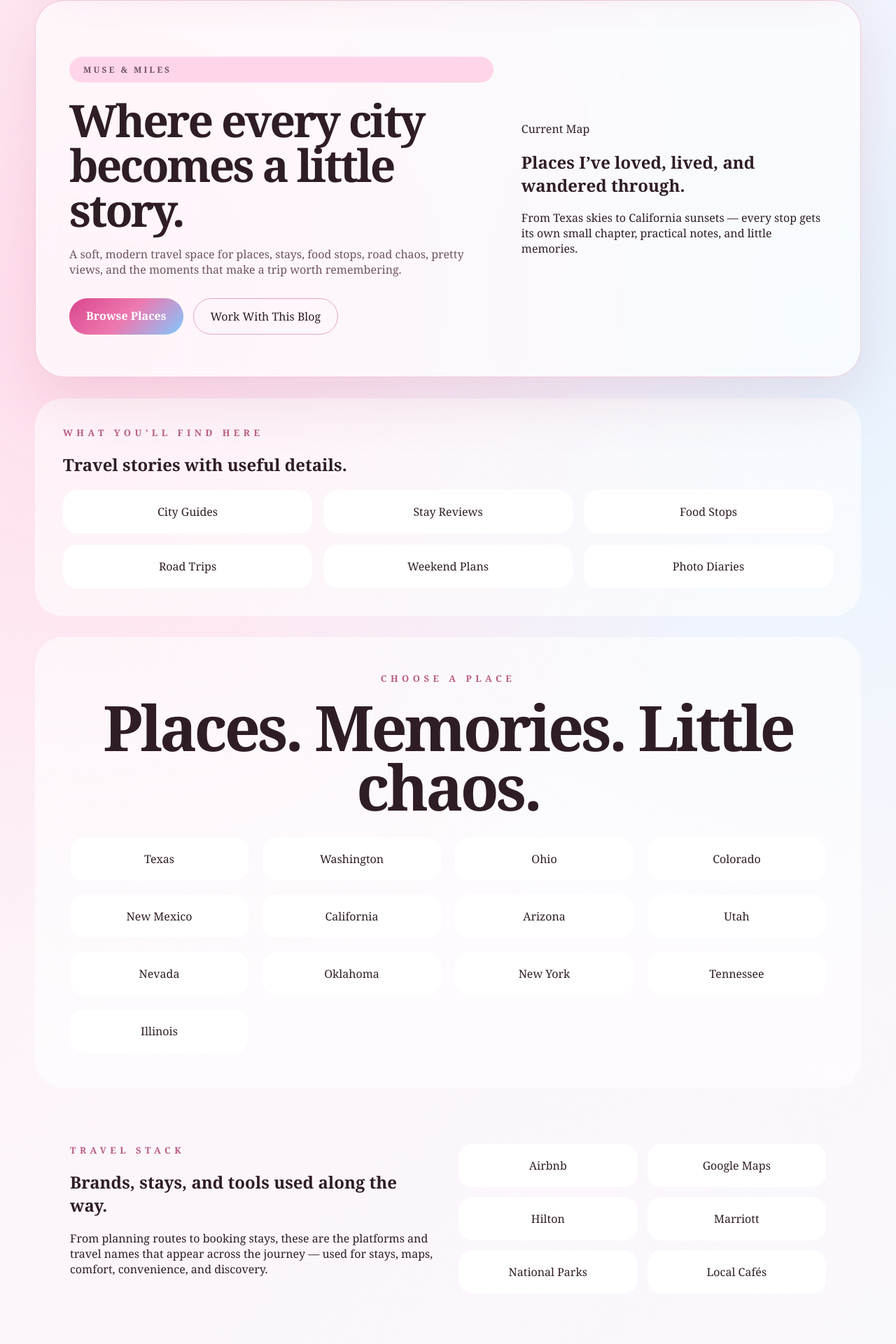
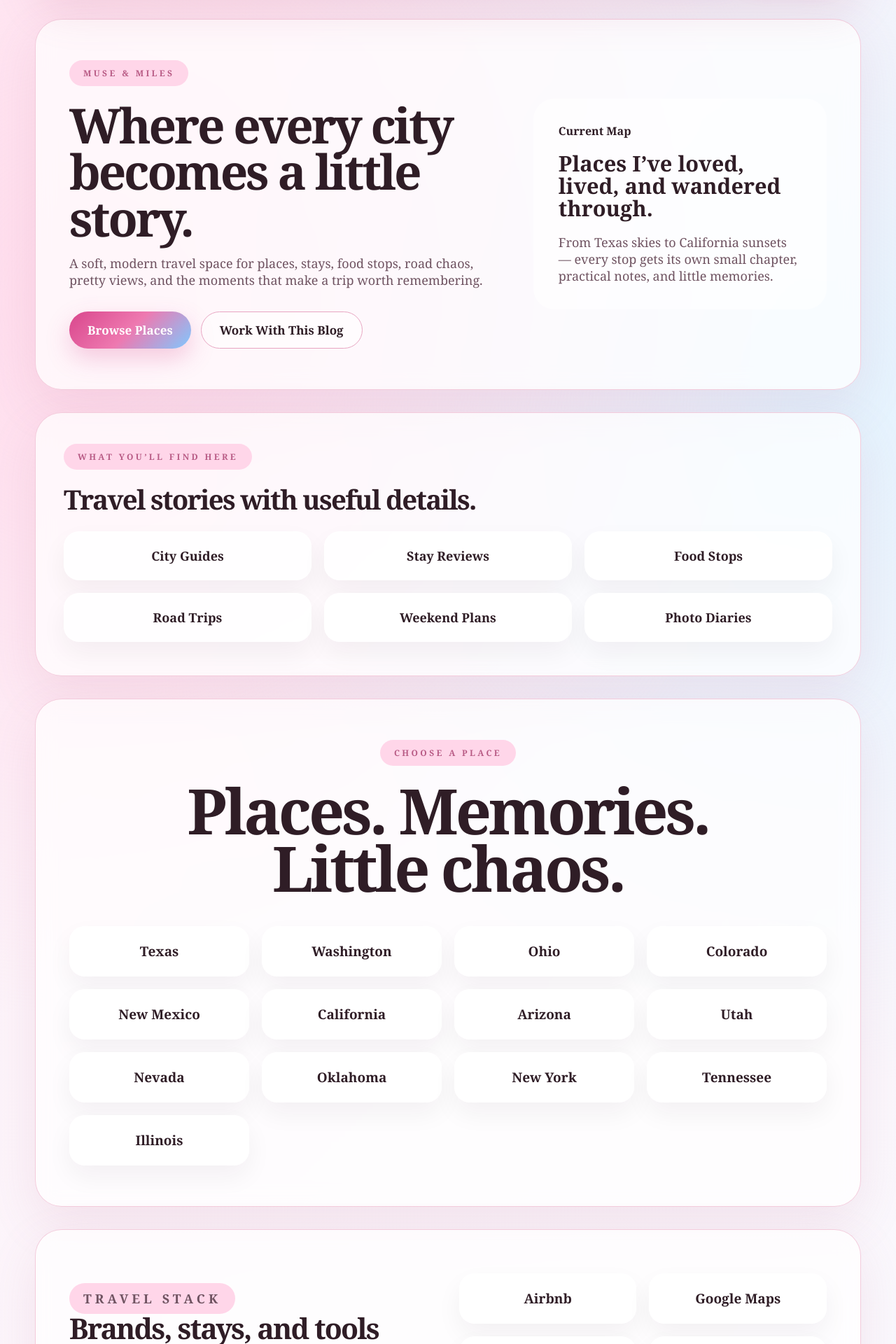
Before and after one commit to RadhiAR/the-unfinished-self, a Next.js app: page /travel-diaries in a window 1280 px wide. Shown: the part 178-2098 px from the top of the page at 70% size. Built offline with nearby package versions, Linux system fonts and the light colour scheme.

Commit message:
css updated for landing page

```diff
--- a/app/travel/styles/travel.css
+++ b/app/travel/styles/travel.css
@@ -17,17 +17,22 @@ a {
 
 .travelPage {
     --content-width: 1180px;
+    --card-bg: rgba(255, 255, 255, 0.72);
+    --border: rgba(241, 196, 214, 0.85);
+    --text: #2f1d26;
+    --muted: #6f5361;
+    --pink: #d9468c;
+
     min-height: 100vh;
     font-family: Georgia, "Times New Roman", serif;
-    color: #2f1d26;
+    color: var(--text);
     background:
-        radial-gradient(circle at 10% 20%, rgba(255, 214, 233, 0.75), transparent 35%),
-        radial-gradient(circle at 90% 20%, rgba(223, 243, 255, 0.8), transparent 35%),
+        radial-gradient(circle at 10% 18%, rgba(255, 214, 233, 0.78), transparent 34%),
+        radial-gradient(circle at 90% 22%, rgba(223, 243, 255, 0.86), transparent 34%),
         linear-gradient(135deg, #fff0f7, #f8fbff);
-    padding: 1px 20px 70px;
+    padding: 34px 20px 80px;
 }
 
-/* 🔥 ALIGNMENT SYSTEM */
 .travelIntro,
 .blogPillars,
 .travelHero,
@@ -36,167 +41,272 @@ a {
 .moodSection {
     width: 100%;
     max-width: var(--content-width);
-    margin-left: auto;
-    margin-right: auto;
+    margin: 32px auto 0;
 }
 
-/* INTRO */
-.travelIntro {
-    margin-top: 40px;
-    padding: 60px 48px;
-    border-radius: 42px;
-    display: grid;
-    grid-template-columns: 1fr 0.72fr;
-    gap: 40px;
-    align-items: center;
-    background: rgba(255, 255, 255, 0.66);
-    border: 1px solid rgba(241, 196, 214, 0.9);
-    box-shadow: 0 30px 80px rgba(184, 91, 133, 0.16);
+.travelIntro,
+.blogPillars,
+.travelHero,
+.brandStack,
+.collabSection,
+.moodSection {
+    background: var(--card-bg);
+    border: 1px solid var(--border);
+    border-radius: 38px;
+    box-shadow: 0 24px 70px rgba(184, 91, 133, 0.12);
     backdrop-filter: blur(14px);
 }
 
-.pillText {
-    margin-bottom: 22px;
+.travelIntro {
+    margin-top: 34px;
+    padding: 58px 48px;
+    display: grid;
+    grid-template-columns: minmax(0, 1.1fr) minmax(320px, 0.75fr);
+    gap: 48px;
+    align-items: center;
+}
+
+.introText,
+.introCard,
+.brandText,
+.collabLeft {
+    min-width: 0;
+}
+
+.pillText,
+.eyebrow {
+    display: inline-flex;
+    align-items: center;
+    margin: 0 0 22px;
     padding: 10px 20px;
     border-radius: 999px;
     background: #ffd6e9;
     color: #b85b85;
     font-size: 12px;
     font-weight: 900;
-    letter-spacing: 0.25em;
+    letter-spacing: 0.28em;
     text-transform: uppercase;
 }
 
-.introText h1 {
-    font-size: clamp(40px, 5vw, 72px);
-    line-height: 1;
+.introText h1,
+.travelHero h1,
+.blogPillars h2,
+.brandText h2,
+.collabLeft h2,
+.moodSection h2 {
+    margin: 0;
+    letter-spacing: -0.045em;
+    color: var(--text);
 }
 
-.introText p {
-    margin-top: 20px;
-    color: #6f5361;
+.introText h1 {
+    max-width: 720px;
+    font-size: clamp(46px, 5.4vw, 78px);
+    line-height: 0.96;
 }
 
-/* CTA */
+.introText p:not(.pillText),
+.introCard p,
+.brandText p,
+.collabLeft p {
+    margin: 20px 0 0;
+    max-width: 640px;
+    color: var(--muted);
+    font-size: 18px;
+    line-height: 1.35;
+}
+
 .introActions {
-    margin-top: 30px;
+    margin-top: 32px;
     display: flex;
+    flex-wrap: wrap;
     gap: 14px;
 }
 
+.primaryCta,
+.secondaryCta {
+    display: inline-flex;
+    align-items: center;
+    justify-content: center;
+    min-height: 48px;
+    padding: 14px 26px;
+    border-radius: 999px;
+    font-weight: 900;
+    font-size: 17px;
+    transition: transform 0.2s ease, box-shadow 0.2s ease;
+}
+
 .primaryCta {
-    padding: 14px 24px;
-    border-radius: 999px;
     background: linear-gradient(135deg, #d9468c, #ee79b0, #7fc8ff);
     color: white;
-    font-weight: 900;
+    box-shadow: 0 14px 34px rgba(217, 70, 140, 0.26);
 }
 
 .secondaryCta {
-    padding: 14px 24px;
-    border-radius: 999px;
+    background: rgba(255, 255, 255, 0.55);
     border: 1px solid #e7a5c1;
 }
 
-/* BLOG PILLARS */
+.primaryCta:hover,
+.secondaryCta:hover,
+.placeCard:hover,
+.pillarCard:hover,
+.brandCard:hover,
+.collabItem:hover {
+    transform: translateY(-2px);
+}
+
+.introCard {
+    padding: 36px;
+    border-radius: 30px;
+    background: rgba(255, 255, 255, 0.58);
+}
+
+.cardTop {
+    margin: 0 0 18px !important;
+    color: var(--text) !important;
+    font-weight: 800;
+    font-size: 16px !important;
+}
+
+.introCard h2 {
+    margin: 0;
+    max-width: 430px;
+    font-size: clamp(26px, 2.4vw, 34px);
+    line-height: 1.05;
+}
+
 .blogPillars {
-    margin-top: 30px;
-    padding: 40px;
-    border-radius: 40px;
-    background: rgba(255, 255, 255, 0.6);
+    padding: 44px 40px 48px;
+}
+
+.blogPillars h2 {
+    font-size: clamp(30px, 3vw, 42px);
+    line-height: 1.05;
 }
 
 .pillarGrid {
+    margin-top: 26px;
     display: grid;
-    grid-template-columns: repeat(3, 1fr);
-    gap: 16px;
-    margin-top: 20px;
+    grid-template-columns: repeat(3, minmax(0, 1fr));
+    gap: 18px;
+}
+
+.pillarCard,
+.placeCard,
+.brandCard,
+.collabItem {
+    background: rgba(255, 255, 255, 0.86);
+    border: 1px solid rgba(255, 255, 255, 0.9);
+    box-shadow: 0 16px 36px rgba(47, 29, 38, 0.05);
 }
 
 .pillarCard {
-    padding: 20px;
-    border-radius: 20px;
-    background: white;
+    min-height: 70px;
+    padding: 22px;
+    border-radius: 22px;
+    display: flex;
+    align-items: center;
+    justify-content: center;
+    text-align: center;
+    font-size: 18px;
+    font-weight: 800;
+}
+
+.travelHero {
+    padding: 58px 48px;
     text-align: center;
 }
 
-/* PLACES */
-.travelHero {
-    margin-top: 30px;
-    padding: 50px;
-    border-radius: 40px;
-    background: rgba(255, 255, 255, 0.6);
-    text-align: center;
+.travelHero h1 {
+    max-width: 940px;
+    margin: 0 auto;
+    font-size: clamp(54px, 7vw, 104px);
+    line-height: 0.92;
 }
 
 .placesGrid {
-    margin-top: 30px;
+    margin-top: 42px;
     display: grid;
-    grid-template-columns: repeat(4, 1fr);
-    gap: 20px;
+    grid-template-columns: repeat(4, minmax(0, 1fr));
+    gap: 18px;
 }
 
 .placeCard {
+    min-height: 72px;
     padding: 20px;
-    border-radius: 20px;
-    background: white;
+    border-radius: 22px;
+    display: flex;
+    align-items: center;
+    justify-content: center;
     text-align: center;
+    font-size: 19px;
+    font-weight: 800;
 }
 
-/* BRANDS */
-.brandStack {
-    margin-top: 30px;
-    padding: 50px;
-    border-radius: 40px;
+.brandStack,
+.collabSection {
+    padding: 56px 48px;
     display: grid;
-    grid-template-columns: 1fr 1fr;
-    gap: 30px;
+    grid-template-columns: minmax(0, 0.95fr) minmax(0, 1fr);
+    gap: 58px;
+    align-items: center;
+}
+
+.brandText h2,
+.collabLeft h2 {
+    max-width: 560px;
+    font-size: clamp(30px, 3.2vw, 44px);
+    line-height: 1.02;
 }
 
 .brandGrid {
     display: grid;
-    grid-template-columns: repeat(2, 1fr);
-    gap: 14px;
+    grid-template-columns: repeat(2, minmax(0, 1fr));
+    gap: 18px;
 }
 
 .brandCard {
-    padding: 20px;
-    border-radius: 20px;
-    background: white;
+    min-height: 72px;
+    padding: 22px;
+    border-radius: 22px;
+    display: flex;
+    align-items: center;
+    justify-content: center;
     text-align: center;
+    font-size: 19px;
+    font-weight: 800;
 }
 
-/* COLLAB */
-.collabSection {
-    margin-top: 30px;
-    padding: 50px;
-    border-radius: 40px;
+.collabRight {
     display: grid;
-    grid-template-columns: 1fr 1fr;
-    gap: 30px;
+    gap: 16px;
 }
 
 .collabItem {
-    padding: 20px;
-    border-radius: 20px;
-    background: white;
+    min-height: 66px;
+    padding: 22px 26px;
+    border-radius: 22px;
+    display: flex;
+    align-items: center;
+    font-size: 18px;
+    font-weight: 800;
 }
 
-/* MOOD */
 .moodSection {
-    margin-top: 30px;
-    padding: 60px;
-    border-radius: 40px;
+    padding: 70px 54px;
     text-align: center;
-    background: linear-gradient(135deg, #ffd6e9, #fff0f7, #dff3ff);
+    background: linear-gradient(135deg, #ffd6e9, #fff0f7 48%, #dff3ff);
 }
 
 .moodSection h2 {
-    font-size: clamp(36px, 5vw, 64px);
+    max-width: 980px;
+    margin: 0 auto;
+    font-size: clamp(38px, 5.4vw, 76px);
+    line-height: 1.05;
 }
 
-/* RESPONSIVE */
-@media (max-width: 900px) {
+@media (max-width: 1000px) {
 
     .travelIntro,
     .brandStack,
@@ -204,9 +314,60 @@ a {
         grid-template-columns: 1fr;
     }
 
+    .placesGrid {
+        grid-template-columns: repeat(2, minmax(0, 1fr));
+    }
+
+    .pillarGrid {
+        grid-template-columns: repeat(2, minmax(0, 1fr));
+    }
+}
+
+@media (max-width: 640px) {
+    .travelPage {
+        padding: 20px 14px 60px;
+    }
+
+    .travelIntro,
+    .blogPillars,
+    .travelHero,
+    .brandStack,
+    .collabSection,
+    .moodSection {
+        margin-top: 22px;
+        border-radius: 28px;
+    }
+
+    .travelIntro,
+    .blogPillars,
+    .travelHero,
+    .brandStack,
+    .collabSection,
+    .moodSection {
+        padding: 32px 22px;
+    }
+
+    .introText h1,
+    .travelHero h1 {
+        font-size: 42px;
+    }
+
+    .introActions {
+        flex-direction: column;
+    }
+
+    .primaryCta,
+    .secondaryCta {
+        width: 100%;
+    }
+
+    .pillarGrid,
     .placesGrid,
-    .pillarGrid,
     .brandGrid {
         grid-template-columns: 1fr;
     }
+
+    .moodSection h2 {
+        font-size: 34px;
+    }
 }
```
